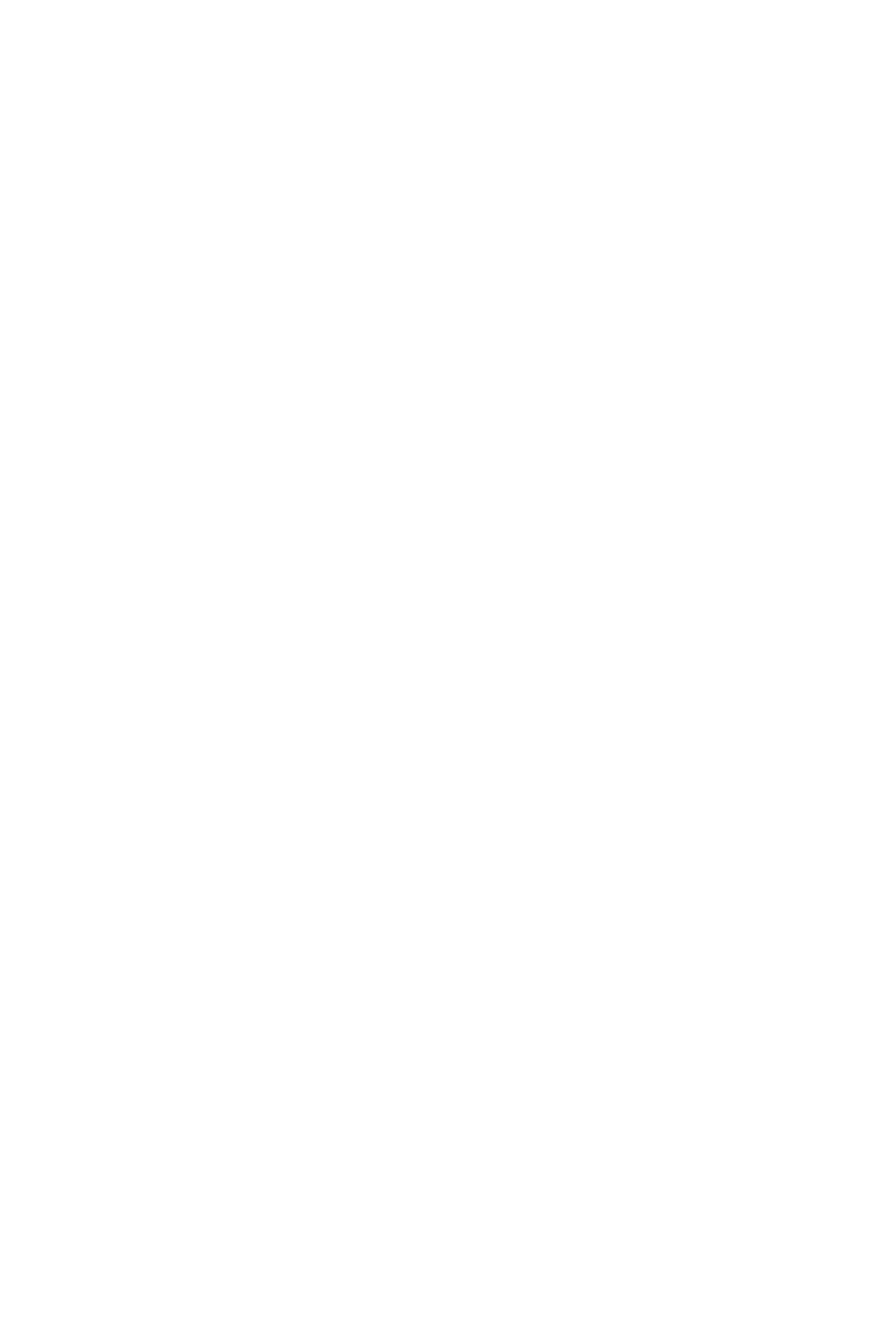
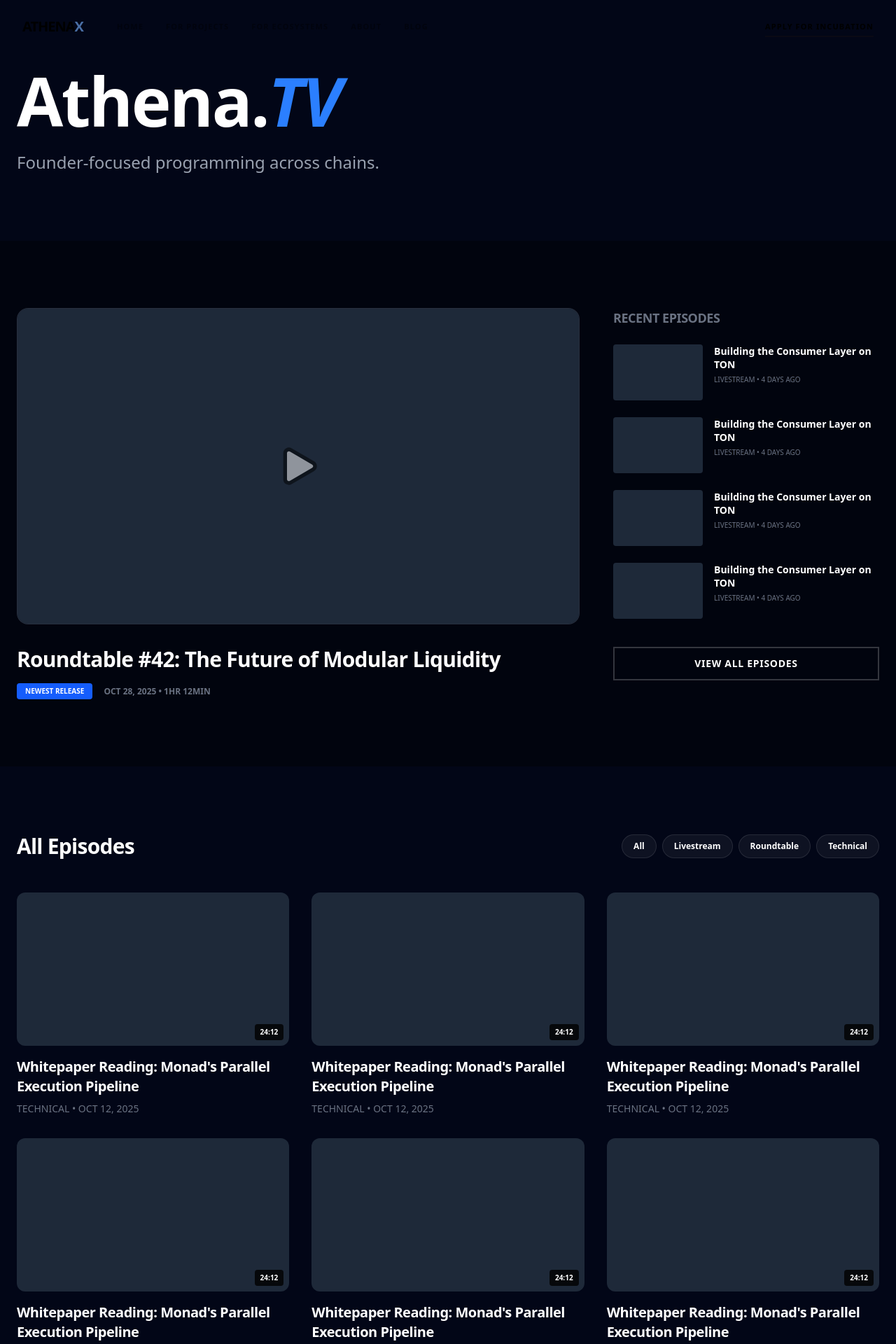
Before and after one commit to ctycho-dev/athenax-demo, a React (Vite) app: page /v3/tv in a window 1280 px wide. Before the commit this address had no page. Shown: the top 1920 px of the page at 70% size. Before the commit the page ends 800 px from the top, so only its background shows below. Built offline with nearby package versions, Linux system fonts and the light colour scheme.

Commit message:
feat: Seperate TV components & combine into v3

```diff
--- a/src/App.tsx
+++ b/src/App.tsx
@@ -7,6 +7,7 @@
 import V3About from './views/v3/about';
 import V3Blog from './views/v3/blog';
 import V3Article from './views/v3/article';
+import V3TV from './views/v3/tv';
 
 function App() {
   return (
@@ -21,6 +22,7 @@
         <Route path="/v3/about" element={<V3About />} />
         <Route path="/v3/blog" element={<V3Blog />} />
         <Route path="/v3/article" element={<V3Article />} />
+        <Route path="/v3/tv" element={<V3TV />} />
       </Routes>
     </BrowserRouter>
   );
--- a/src/components/HeroSection.tsx
+++ b/src/components/HeroSection.tsx
@@ -67,7 +67,7 @@
                         Apply for Incubation <ArrowRight size={20} />
                     </Button>
                     <button
-                        onClick={() => setPage('ATHENA_TV')}
+                        onClick={() => navigate('/v3/tv')}
                         className="flex items-center gap-3 font-bold uppercase tracking-widest text-sm hover:text-blue-600 transition-all"
                     >
                         <div className="w-12 h-12 rounded-full border-2 border-black flex items-center justify-center">
--- a/src/components/RecentVideos.tsx
+++ b/src/components/RecentVideos.tsx
@@ -1,13 +1,18 @@
+import { useNavigate } from 'react-router-dom';
+
 interface RecentVideosProps {
     setPage: (page: string) => void;
 }
 
-export const RecentVideos = ({ setPage }: RecentVideosProps) => (
+export const RecentVideos = ({ setPage }: RecentVideosProps) => {
+    const navigate = useNavigate();
+
+    return (
         <section className="py-24 px-6 bg-[#F5F5F7]">
             <div className="max-w-7xl mx-auto">
                 <div className="flex justify-between items-end mb-12">
                     <h2 className="text-4xl font-bold">Recent Videos</h2>
-                <button className="text-blue-600 font-bold" onClick={() => setPage('ATHENA_TV')}>See all →</button>
+                    <button className="text-blue-600 font-bold" onClick={() => navigate('/v3/tv')}>See all →</button>
                 </div>
             <div className="grid sm:grid-cols-2 lg:grid-cols-4 gap-6">
                 {[1, 2, 3, 4].map(i => (
@@ -25,3 +30,4 @@
         </div>
     </section>
     );
+};
--- /dev/null
+++ b/src/components/tv/AllEpisodes.tsx
@@ -0,0 +1,27 @@
+export const AllEpisodes = () => (
+    <section className="py-24 px-6 bg-[#020617] text-white">
+        <div className="max-w-7xl mx-auto">
+            <div className="flex justify-between items-center mb-12">
+                <h3 className="text-3xl font-bold">All Episodes</h3>
+                <div className="flex gap-2">
+                    {['All', 'Livestream', 'Roundtable', 'Technical'].map(t => (
+                        <button key={t} className="px-4 py-2 bg-white/5 border border-white/10 rounded-full text-xs font-bold hover:bg-white/10">
+                            {t}
+                        </button>
+                    ))}
+                </div>
+            </div>
+            <div className="grid sm:grid-cols-2 lg:grid-cols-3 gap-8">
+                {[1, 2, 3, 4, 5, 6].map(i => (
+                    <div key={i} className="group cursor-pointer">
+                        <div className="aspect-video bg-gray-800 rounded-xl mb-4 overflow-hidden relative">
+                            <span className="absolute bottom-2 right-2 px-2 py-1 bg-black/80 text-[10px] font-bold rounded">24:12</span>
+                        </div>
+                        <h4 className="text-xl font-bold group-hover:text-blue-500 transition-colors">Whitepaper Reading: Monad's Parallel Execution Pipeline</h4>
+                        <p className="text-sm text-gray-500 mt-2">TECHNICAL • OCT 12, 2025</p>
+                    </div>
+                ))}
+            </div>
+        </div>
+    </section>
+);
--- /dev/null
+++ b/src/components/tv/FeaturedVideo.tsx
@@ -0,0 +1,36 @@
+import { Play } from 'lucide-react';
+
+export const FeaturedVideo = () => (
+    <section className="bg-black/40 py-24 px-6">
+        <div className="max-w-7xl mx-auto grid lg:grid-cols-[1fr_380px] gap-12">
+            <div>
+                <div className="aspect-video bg-gray-900 rounded-2xl border border-white/10 mb-8 overflow-hidden group cursor-pointer">
+                    <div className="w-full h-full flex items-center justify-center bg-gray-800">
+                        <Play size={64} fill="white" className="opacity-50 group-hover:opacity-100 group-hover:scale-110 transition-all" />
+                    </div>
+                </div>
+                <h2 className="text-3xl font-bold mb-4 text-white">Roundtable #42: The Future of Modular Liquidity</h2>
+                <div className="flex gap-4 items-center">
+                    <span className="px-3 py-1 bg-blue-600 text-white text-[10px] font-bold uppercase rounded">Newest Release</span>
+                    <span className="text-gray-500 font-bold text-xs">OCT 28, 2025 • 1HR 12MIN</span>
+                </div>
+            </div>
+
+            <div className="flex flex-col gap-6">
+                <h4 className="font-bold text-lg uppercase tracking-widest text-gray-500">Recent Episodes</h4>
+                {[1, 2, 3, 4].map(i => (
+                    <div key={i} className="flex gap-4 group cursor-pointer">
+                        <div className="w-32 h-20 bg-gray-800 rounded shrink-0"></div>
+                        <div>
+                            <h5 className="font-bold text-sm leading-snug group-hover:text-blue-500 transition-colors text-white">Building the Consumer Layer on TON</h5>
+                            <p className="text-[10px] text-gray-500 mt-1 uppercase">LIVESTREAM • 4 DAYS AGO</p>
+                        </div>
+                    </div>
+                ))}
+                <button className="mt-4 px-6 py-3 bg-transparent border-2 border-white/20 text-white hover:bg-white/10 transition-all font-bold uppercase tracking-wider text-sm">
+                    VIEW ALL EPISODES
+                </button>
+            </div>
+        </div>
+    </section>
+);
--- /dev/null
+++ b/src/components/tv/TVHero.tsx
@@ -0,0 +1,8 @@
+export const TVHero = () => (
+    <section className="py-24 px-6 bg-[#020617] text-white">
+        <div className="max-w-7xl mx-auto">
+            <h1 className="text-6xl md:text-8xl font-bold mb-6">Athena.<span className="italic text-blue-500">TV</span></h1>
+            <p className="text-2xl text-gray-400">Founder-focused programming across chains.</p>
+        </div>
+    </section>
+);
--- /dev/null
+++ b/src/views/v3/tv.tsx
@@ -0,0 +1,45 @@
+import { useState } from 'react';
+import { Navigation } from '../../components/Navigation';
+import { Footer } from '../../components/Footer';
+import { TVHero } from '../../components/tv/TVHero';
+import { FeaturedVideo } from '../../components/tv/FeaturedVideo';
+import { AllEpisodes } from '../../components/tv/AllEpisodes';
+
+export default function V3TV() {
+    const [activePage, setPage] = useState('tv');
+
+    return (
+        <div className="min-h-screen font-sans selection:bg-blue-200 selection:text-blue-900 bg-[#020617]">
+            {/* Navigation from v1 */}
+            <Navigation activePage={activePage} setPage={setPage} />
+
+            <main>
+                {/* TV Hero from v2 */}
+                <TVHero />
+
+                {/* Featured Video from v2 */}
+                <FeaturedVideo />
+
+                {/* All Episodes from v2 */}
+                <AllEpisodes />
+            </main>
+
+            {/* Footer from v2 */}
+            <Footer setPage={setPage} />
+
+            <style>{`
+                @import url('https://fonts.googleapis.com/css2?family=Inter:wght@400;500;600;700&display=swap');
+                body {
+                    font-family: 'Inter', system-ui, -apple-system, sans-serif;
+                    -webkit-font-smoothing: antialiased;
+                }
+                h1, h2, h3, h4 {
+                    letter-spacing: -0.025em;
+                }
+                .italic {
+                    font-style: italic;
+                }
+            `}</style>
+        </div>
+    );
+}
```
Lines whose indentation alone changed are shown as unchanged.
